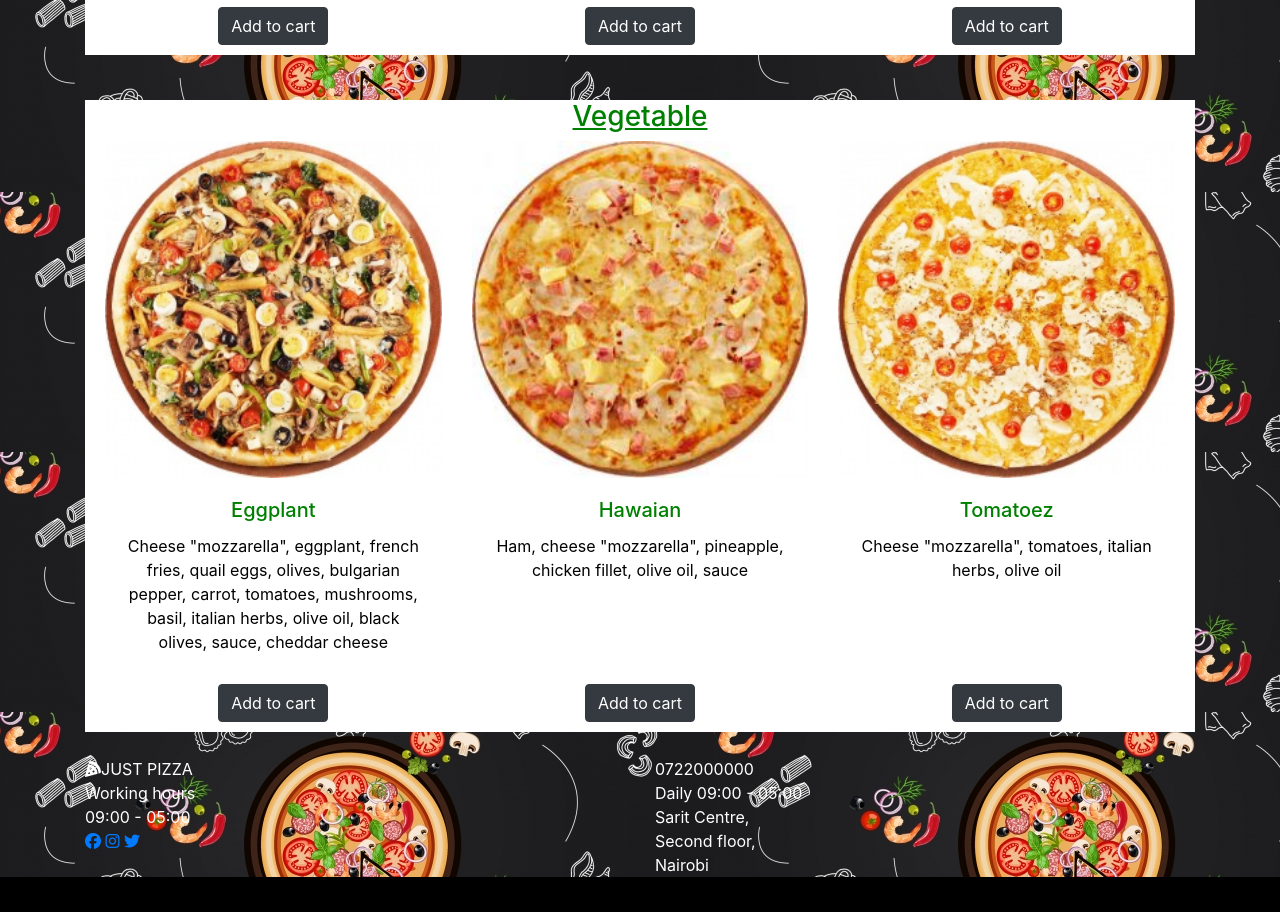
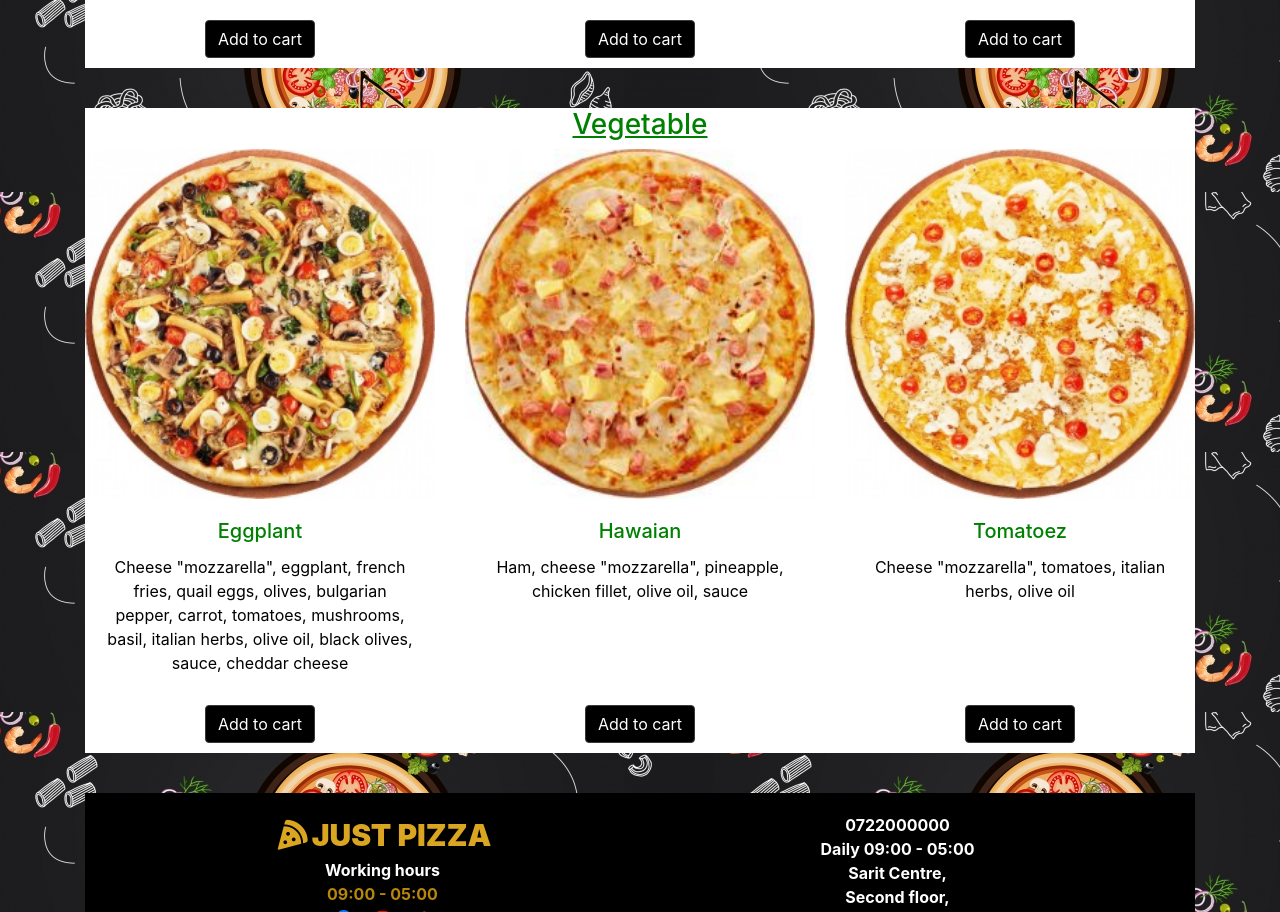
Before and after one commit to HWaruguru/just_pizza, a plain HTML site: page index.html in a window 1280 px wide. Shown: the part 1888-2800 px from the top of the page. Before the commit the page ends 2765 px from the top, so only its background shows below. Drawn offline with nearby package versions, Linux system fonts and the light colour scheme.

Commit message:
style the contact section

```diff
--- a/css/styles.css
+++ b/css/styles.css
@@ -3,6 +3,24 @@ body{
     background-image: url('../images/pizza.jpeg');
     color: white;
 }
+.navbar {
+    background-color: black !important;
+
+}
+
+.brand {
+    font-size: 30px !important;
+    font-weight: bolder;
+    color: goldenrod !important;
+}
+
+.nav-link {
+    color: white !important;
+}
+
+nav a:hover {
+    color: goldenrod !important;
+  }
 
 .pizzaImages{
     background-position: center;
@@ -17,12 +35,10 @@ body{
 
   .menu {
     height: auto;
-    margin-top: 20px;
 }
 
   .meaty {
       height: auto;
-      margin-top: 20px;
       background-color: white;
   }
 
@@ -31,10 +47,6 @@ body{
       text-decoration: underline;
       text-align: center;
       margin-top: 20px;
-  }
-
-  .card-deck {
-    margin: 5px;
   }
 
   .card {
@@ -56,6 +68,7 @@ body{
   .add-cart {
       max-width: 40%;
       margin: 10px;
+      background-color: black;
   }
 
   .separate{
@@ -65,12 +78,42 @@ body{
 
   .chicken {
     height: auto;
-    margin-top: 20px;
     background-color: white;
 }
 
 .vegetable {
     height: auto;
-    margin-top: 20px;
     background-color: white;
 }
+
+.contacts {
+    background-color: black;
+    font-weight: bold;
+    margin-bottom: 20px;
+}
+
+.inside-contacts {
+    margin: 20px;
+    padding: 20px;
+    text-align: center;
+}
+
+.time {
+    color: darkgoldenrod;
+}
+
+.ig {
+    margin-right: 20px;
+    margin-left: 20px;
+    color: red;
+}
+
+.twitter {
+    color: darkgoldenrod;
+}
+
+.just-pizza-icon {
+    width: 38px;
+    font-size: 30px;
+    color: goldenrod;
+}
```
